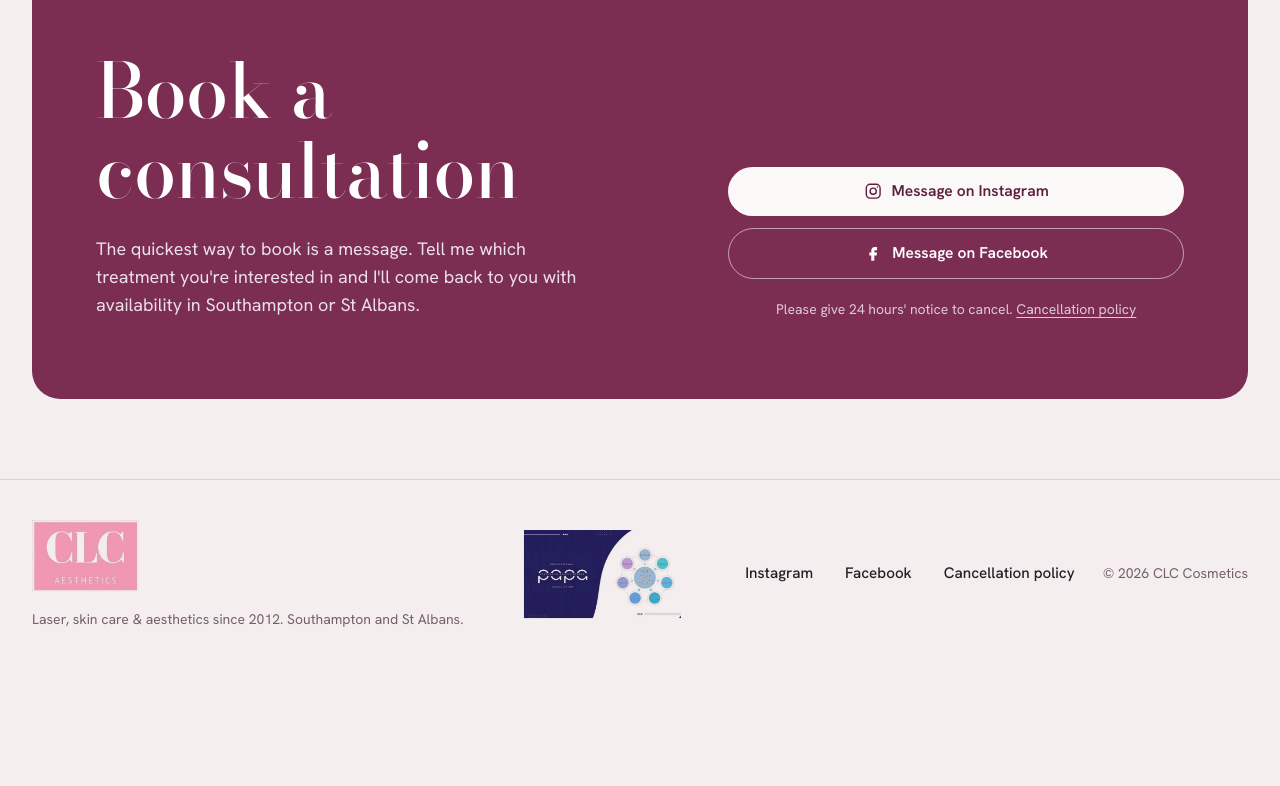
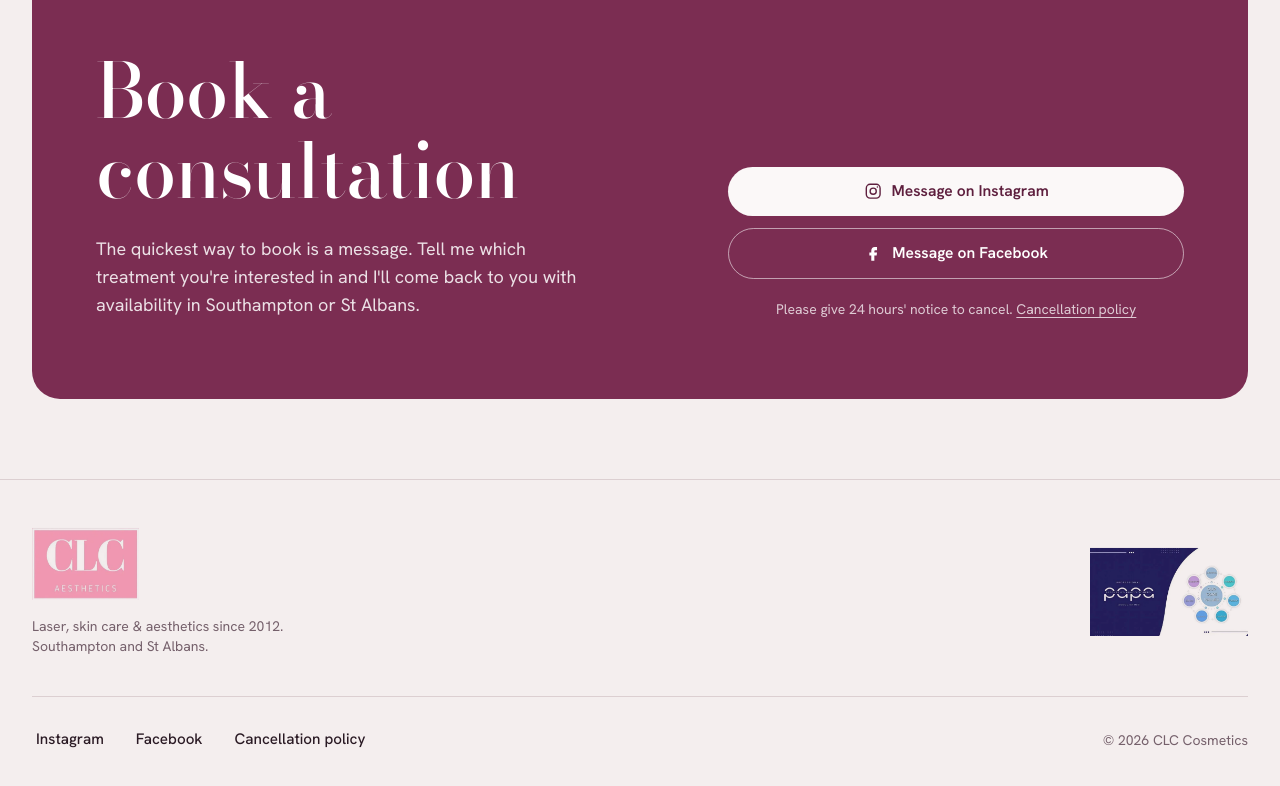
Before and after one commit to moonie878/clcCosmetics, a website built with Vite: page index.html in a window 1280 px wide. Shown: the part 6431-7217 px from the top of the page. Before the commit the page ends 7100 px from the top, so only its background shows below. Built offline with nearby package versions, Linux system fonts and the light colour scheme.

Commit message:
New CLC Cosmetics site

```diff
--- a/cancellation-policy.html
+++ b/cancellation-policy.html
@@ -39,13 +39,20 @@
     </main>
 
     <footer class="border-t border-line">
-      <div class="wrap py-10 flex flex-col md:flex-row gap-6 md:items-center justify-between text-sm">
-        <a href="/" class="logo-link" aria-label="CLC Cosmetics home"><img src="/images/logo.webp" alt="CLC Cosmetics" class="logo logo-lg" width="300" height="201" loading="lazy" /></a>
-        <img src="/images/accreditation.webp" alt="CLC Cosmetics accreditations and memberships" class="accreditation" width="300" height="167" loading="lazy" />
-        <div class="flex flex-wrap gap-x-6 gap-y-2">
-          <a class="nav-link" href="https://www.instagram.com/clc__aesthetics/" target="_blank" rel="noopener">Instagram</a>
-          <a class="nav-link" href="https://www.facebook.com/chloedaveycosmetics" target="_blank" rel="noopener">Facebook</a>
-          <span class="text-mauve py-2">© <span data-year>2026</span> CLC Cosmetics</span>
+      <div class="wrap py-12 grid gap-10">
+        <div class="flex flex-wrap items-center justify-between gap-8">
+          <div class="flex flex-col gap-4 min-w-0">
+            <a href="/" class="logo-link" aria-label="CLC Cosmetics home"><img src="/images/logo.webp" alt="CLC Cosmetics" class="logo logo-lg" width="300" height="201" loading="lazy" /></a>
+            <p class="text-mauve text-sm max-w-xs">Laser, skin care &amp; aesthetics since 2012. Southampton and St Albans.</p>
+          </div>
+          <img src="/images/accreditation.webp" alt="CLC Cosmetics accreditations and memberships" class="accreditation" width="300" height="167" loading="lazy" />
+        </div>
+        <div class="flex flex-wrap items-center justify-between gap-x-6 gap-y-3 pt-6 border-t border-line text-sm">
+          <div class="flex flex-wrap gap-x-6 gap-y-1">
+            <a class="nav-link" href="https://www.instagram.com/clc__aesthetics/" target="_blank" rel="noopener">Instagram</a>
+            <a class="nav-link" href="https://www.facebook.com/chloedaveycosmetics" target="_blank" rel="noopener">Facebook</a>
+          </div>
+          <span class="text-mauve">© <span data-year>2026</span> CLC Cosmetics</span>
         </div>
       </div>
     </footer>
--- a/index.html
+++ b/index.html
@@ -412,17 +412,21 @@
     </main>
 
     <footer class="border-t border-line">
-      <div class="wrap py-10 flex flex-col md:flex-row gap-6 md:items-center justify-between text-sm">
-        <div>
-          <a href="#top" class="logo-link" aria-label="CLC Cosmetics, back to top"><img src="/images/logo.webp" alt="CLC Cosmetics" class="logo logo-lg" width="300" height="201" loading="lazy" /></a>
-          <p class="text-mauve mt-3">Laser, skin care &amp; aesthetics since 2012. Southampton and St Albans.</p>
+      <div class="wrap py-12 grid gap-10">
+        <div class="flex flex-wrap items-center justify-between gap-8">
+          <div class="flex flex-col gap-4 min-w-0">
+            <a href="#top" class="logo-link" aria-label="CLC Cosmetics home"><img src="/images/logo.webp" alt="CLC Cosmetics" class="logo logo-lg" width="300" height="201" loading="lazy" /></a>
+            <p class="text-mauve text-sm max-w-xs">Laser, skin care &amp; aesthetics since 2012. Southampton and St Albans.</p>
+          </div>
+          <img src="/images/accreditation.webp" alt="CLC Cosmetics accreditations and memberships" class="accreditation" width="300" height="167" loading="lazy" />
         </div>
-        <img src="/images/accreditation.webp" alt="CLC Cosmetics accreditations and memberships" class="accreditation" width="300" height="167" loading="lazy" />
-        <div class="flex flex-wrap gap-x-6 gap-y-2">
-          <a class="nav-link" href="https://www.instagram.com/clc__aesthetics/" target="_blank" rel="noopener">Instagram</a>
-          <a class="nav-link" href="https://www.facebook.com/chloedaveycosmetics" target="_blank" rel="noopener">Facebook</a>
-          <a class="nav-link" href="/cancellation-policy">Cancellation policy</a>
-          <span class="text-mauve py-2">© <span data-year>2026</span> CLC Cosmetics</span>
+        <div class="flex flex-wrap items-center justify-between gap-x-6 gap-y-3 pt-6 border-t border-line text-sm">
+          <div class="flex flex-wrap gap-x-6 gap-y-1">
+            <a class="nav-link" href="https://www.instagram.com/clc__aesthetics/" target="_blank" rel="noopener">Instagram</a>
+            <a class="nav-link" href="https://www.facebook.com/chloedaveycosmetics" target="_blank" rel="noopener">Facebook</a>
+            <a class="nav-link" href="/cancellation-policy">Cancellation policy</a>
+          </div>
+          <span class="text-mauve">© <span data-year>2026</span> CLC Cosmetics</span>
         </div>
       </div>
     </footer>
--- a/src/style.css
+++ b/src/style.css
@@ -132,6 +132,8 @@ img {
 .accreditation {
   height: 5.5rem;
   width: auto;
+  max-width: 100%;
+  object-fit: contain;
   mix-blend-mode: multiply;
 }
 
```
